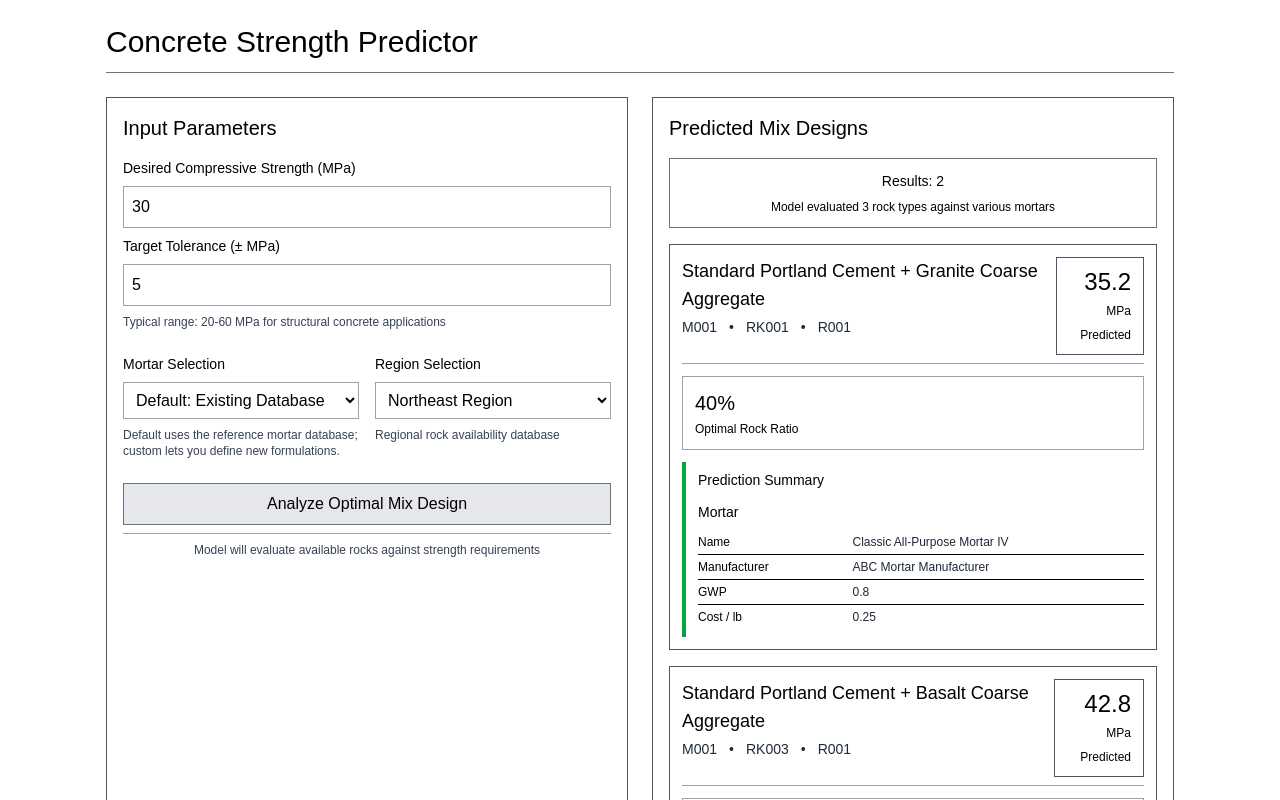
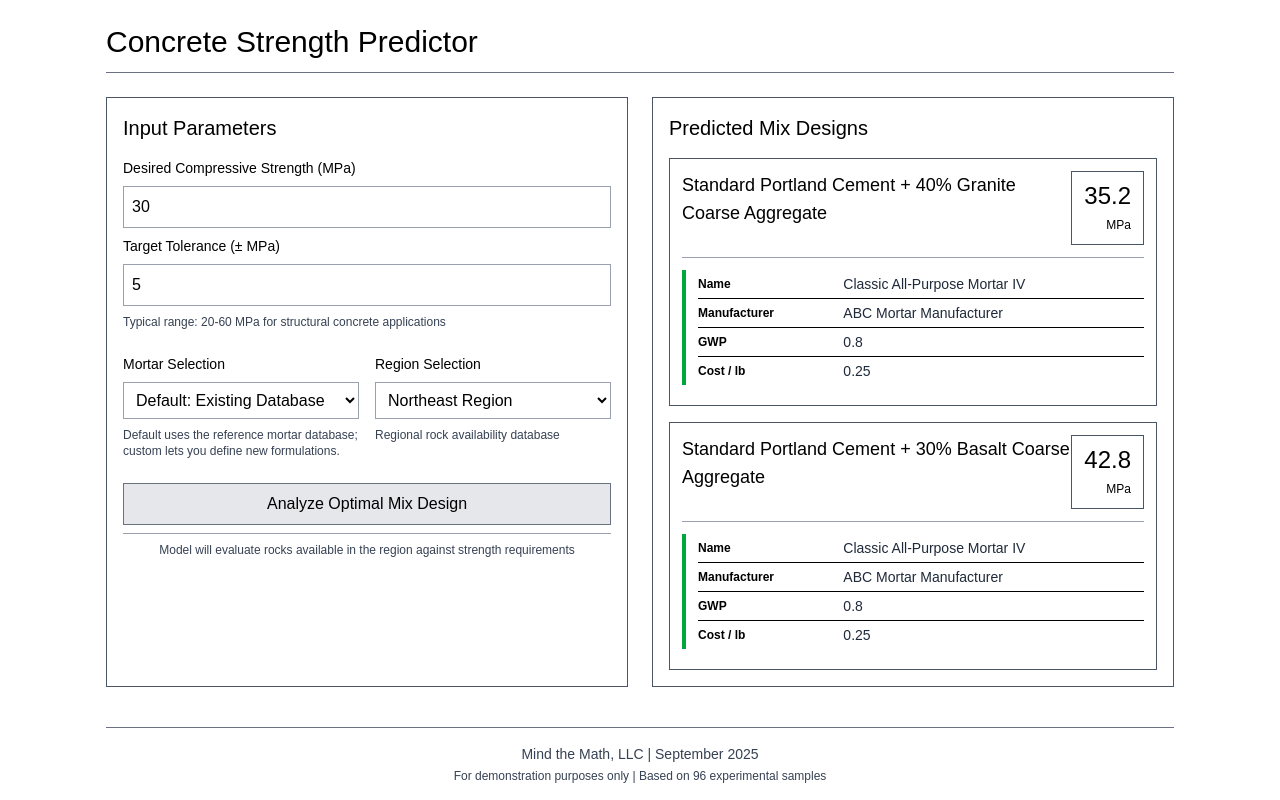
Before and after one commit to mindthemath/concrete, a React (Vite) app: page / in a window 1280 px wide. Shown: the top 800 px of the page. Built offline with nearby package versions, Linux system fonts and the light colour scheme.

Commit message:
condense layout and simplify api contract

```diff
--- a/src/App.tsx
+++ b/src/App.tsx
@@ -106,21 +106,14 @@ function App() {
     const predictions = filtered.map((e) => ({
       rock_id: e.rock_id,
       predicted_compressive_strength_mpa: Number(e.concrete_compressive_strength_mpa.toFixed(1)),
-      recommended_rock_ratio: e.rock_ratio,
+      rock_ratio: e.rock_ratio,
       mortar_id: e.mortar_id,
-      region_id: regionId,
     }))
 
     return {
       predictions,
-      eligible_rocks: predictions.length,
-      total_rocks_in_region: availableRocks.length || predictions.length,
       status: 'success',
-      target_strength_mpa: target,
-      tolerance_mpa: tol,
       mocked: true,
-      mortar_mode: mortarMode,
-      custom_mortars: customMortars,
     }
   }
 
--- a/src/components/InputPanel.tsx
+++ b/src/components/InputPanel.tsx
@@ -534,7 +534,7 @@ const InputPanel: React.FC<InputPanelProps> = ({ regions, onSubmit, loading }) =
             )}
           </button>
           <div className="text-center text-xs text-gray-700 pt-2 border-t border-gray-400">
-            <p>Model will evaluate available rocks against strength requirements</p>
+            <p>Model will evaluate rocks available in the region against strength requirements</p>
           </div>
         </div>
       </form>
--- a/src/components/OutputPanel.tsx
+++ b/src/components/OutputPanel.tsx
@@ -17,20 +17,17 @@ const OutputPanel: React.FC<OutputPanelProps> = ({ result, loading, error }) =>
       {
         rock_id: 'RK001',
         predicted_compressive_strength_mpa: 35.2,
-        recommended_rock_ratio: 0.4,
+        rock_ratio: 0.4,
         mortar_id: 'M001',
-        region_id: 'R001'
       },
       {
         rock_id: 'RK003',
         predicted_compressive_strength_mpa: 42.8,
-        recommended_rock_ratio: 0.3,
+        rock_ratio: 0.3,
         mortar_id: 'M001',
-        region_id: 'R001'
       }
     ],
     eligible_rocks: 2,
-    total_rocks_in_region: 4,
     status: 'success'
   }
 
@@ -77,8 +74,7 @@ const OutputPanel: React.FC<OutputPanelProps> = ({ result, loading, error }) =>
           <p className="text-base mb-2">No Viable Mixtures Found</p>
           <div className="text-sm max-w-md mx-auto text-gray-800">
             <p>• No rocks in the selected region meet strength requirements</p>
-            <p>• Consider increasing target strength or selecting different parameters</p>
-            <p>• 0/{displayResult?.total_rocks_in_region || 0} rocks eligible</p>
+            <p>• Consider changing target strength or selecting different parameters</p>
           </div>
         </div>
       </section>
@@ -87,21 +83,10 @@ const OutputPanel: React.FC<OutputPanelProps> = ({ result, loading, error }) =>
 
   return (
     <section className="border border-gray-600 p-4 bg-white text-black">
-      <h2 className="text-xl mb-4">{displayResult?.mocked ? 'Predicted Mix Designs (Mocked)' : 'Predicted Mix Designs'}</h2>
-
-      <div className="border border-gray-500 p-3 mb-4">
-        <div className="text-sm text-center">
-          <span>Results: {displayResult.predictions.length}</span>
-        </div>
-        <p className="text-xs mt-2 text-center">
-          {(() => {
-            const regionId = displayResult.predictions[0].region_id
-            const available = (regionDb as any)[regionId]?.available_rocks || []
-            const k = Array.isArray(available) ? available.length : 0
-            return `Model evaluated ${k} rock types against various mortars` + (displayResult.mocked ? ' | Mocked Results' : '')
-          })()}
-        </p>
-      </div>
+      <h2 className="text-xl mb-4">
+      Predicted Mix Designs
+      {displayResult?.mocked ? ' (Mocked)' : ''}
+      </h2>
 
       <div className="space-y-4">
         {displayResult.predictions.map((prediction, index) => (
@@ -116,41 +101,24 @@ const OutputPanel: React.FC<OutputPanelProps> = ({ result, loading, error }) =>
                   const mortarName = (mortarDb as any)[prediction.mortar_id]?.name || prediction.mortar_id
                   return (
                     <>
-                      <h3 className="text-lg">{mortarName} + {rockName}</h3>
-                      <div className="flex items-center gap-3 text-sm text-gray-800 mt-1">
-                        <span>{prediction.mortar_id}</span>
-                        <span>•</span>
-                        <span>{prediction.rock_id}</span>
-                        <span>•</span>
-                        <span>{prediction.region_id}</span>
-                      </div>
+                      <h3 className="text-lg">
+                          {mortarName} + {Math.round(prediction.rock_ratio * 100)}% {rockName}
+                      </h3>
                     </>
                   )
                 })()}
               </div>
-              <div className="text-right">
+              <div className="text-right mb-1">
                 <div className="inline-block border border-gray-600 px-3 py-2">
                   <span className="block text-2xl">
                     {prediction.predicted_compressive_strength_mpa.toFixed(1)}
                   </span>
-                  <span className="text-xs">MPa Predicted</span>
+                  <span className="text-xs">MPa</span>
                 </div>
               </div>
             </div>
 
-            <div className="grid grid-cols-1 gap-2 mb-3">
-              <div className="p-3 border border-gray-400">
-                <div className="text-xl mb-1">
-                  {Math.round(prediction.recommended_rock_ratio * 100)}%
-                </div>
-                <div className="text-xs">Optimal Rock Ratio</div>
-              </div>
-            </div>
-
-            <div className="border-l-4 border-green-600 pl-3 py-2">
-              <div className="mb-2">
-                <div className="text-sm font-medium">Prediction Summary</div>
-              </div>
+            <div className="border-l-4 border-green-600 pl-3 my-2">
 
               {/* Mortar meta table */}
               {(() => {
@@ -182,23 +150,22 @@ const OutputPanel: React.FC<OutputPanelProps> = ({ result, loading, error }) =>
 
                 return (
                   <div className="mt-3">
-                    <div className="text-sm font-medium mb-2">Mortar</div>
-                    <table className="w-full text-xs">
+                    <table className="w-full text-sm">
                       <tbody>
                         <tr>
-                          <td className="font-medium pr-3 py-1">Name</td>
+                          <td className="text-xs font-bold pr-3 py-1">Name</td>
                           <td className="text-gray-800 py-1">{mortarName}</td>
                         </tr>
                         <tr className="border-t">
-                          <td className="font-medium pr-3 py-1">Manufacturer</td>
+                          <td className="text-xs font-bold pr-3 py-1">Manufacturer</td>
                           <td className="text-gray-800 py-1">{mortarMeta.manufacturer}</td>
                         </tr>
                         <tr className="border-t">
-                          <td className="font-medium pr-3 py-1">GWP</td>
+                          <td className="text-xs font-bold pr-3 py-1">GWP</td>
                           <td className="text-gray-800 py-1">{mortarMeta.gwp}</td>
                         </tr>
                         <tr className="border-t">
-                          <td className="font-medium pr-3 py-1">Cost / lb</td>
+                          <td className="text-xs font-bold pr-3 py-1">Cost / lb</td>
                           <td className="text-gray-800 py-1">{mortarMeta.cost_per_pound}</td>
                         </tr>
                       </tbody>
--- a/src/types.ts
+++ b/src/types.ts
@@ -29,37 +29,15 @@ export interface CustomMortar {
 
 export interface Prediction {
   rock_id: string
+  mortar_id: string
+  rock_ratio: number // range: 0.3 - 0.5
   predicted_compressive_strength_mpa: number
-  recommended_rock_ratio: number // 0.3, 0.4, or 0.5
-  mortar_id: string
-  region_id: string
 }
 
 export interface ApiResponse {
   predictions: Prediction[]
-  eligible_rocks: number
-  total_rocks_in_region: number
   status: 'success' | 'error' | 'partial'
-  // Optional metadata for UI display
-  target_strength_mpa?: number
-  tolerance_mpa?: number
   mocked?: boolean
-  mortar_mode?: 'default' | 'custom'
-  custom_mortars?: CustomMortar[]
-  mortar_properties?: {
-    splitting_strength_mpa: number
-    shrinkage_inches: number
-    flexural_strength_mpa: number
-    slump_inches: number
-    compressive_strength_mpa: number
-    poissons_ratio: number
-  }
-  rock_properties?: Record<string, {
-    compressive_strength_mpa: number
-    size_inches: number
-    density_lb_ft3: number
-    specific_gravity: number
-  }>
 }
 
 export interface ApiRequest {
```
